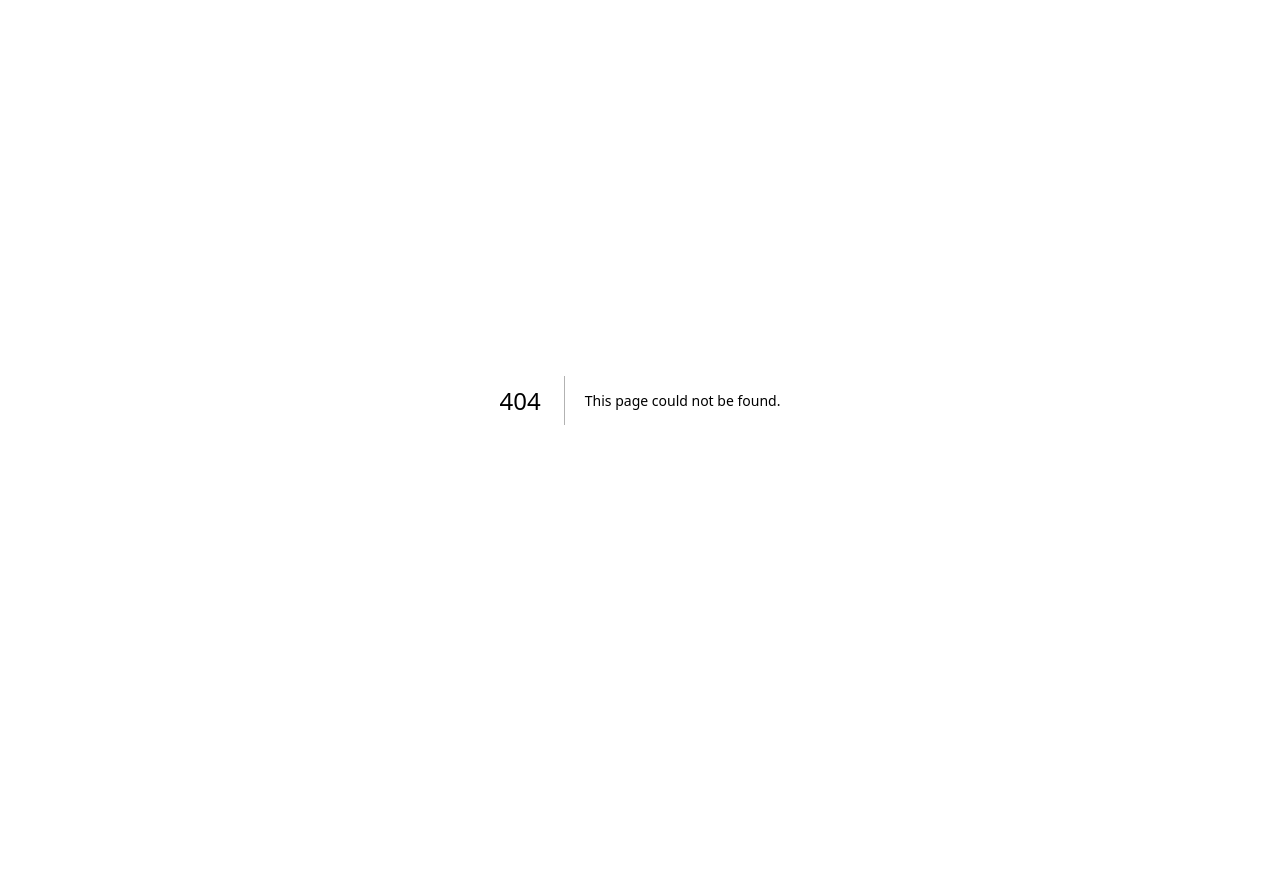
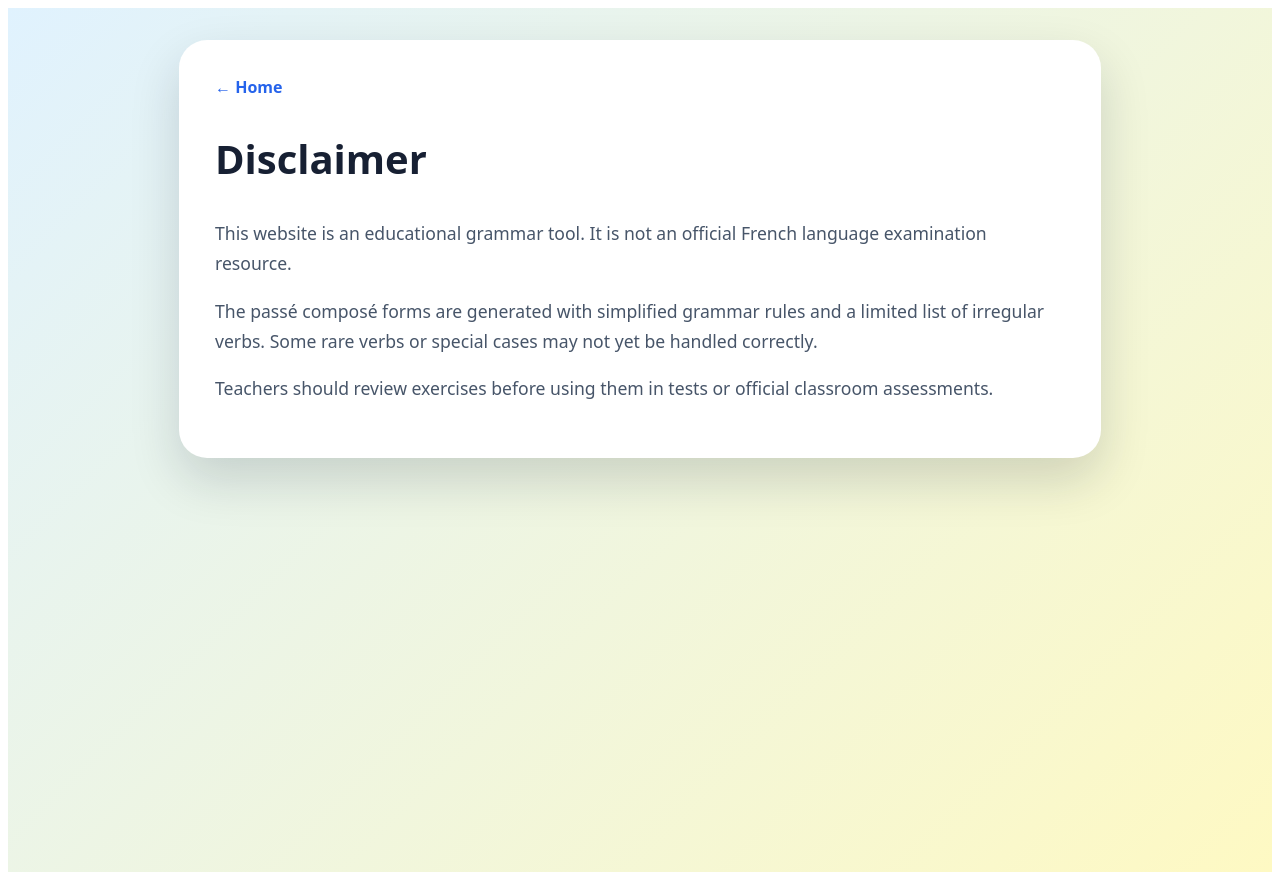
Before and after one commit to ossthun/machinepc, a Next.js app: page /disclaimer in a window 1280 px wide. Before the commit this address had no page. Before the commit the page ends 800 px from the top, so only its background shows below. Built offline with nearby package versions, Linux system fonts and the light colour scheme.

Commit message:
Add Disclaimer page with educational information

```diff
--- /dev/null
+++ b/pages/disclaimer.js
@@ -0,0 +1,66 @@
+import Link from "next/link";
+
+export default function Disclaimer() {
+  return (
+    <Page title="Disclaimer">
+      <p>
+        This website is an educational grammar tool. It is not an official French
+        language examination resource.
+      </p>
+
+      <p>
+        The passé composé forms are generated with simplified grammar rules and a
+        limited list of irregular verbs. Some rare verbs or special cases may not
+        yet be handled correctly.
+      </p>
+
+      <p>
+        Teachers should review exercises before using them in tests or official
+        classroom assessments.
+      </p>
+    </Page>
+  );
+}
+
+function Page({ title, children }) {
+  return (
+    <main style={styles.page}>
+      <section style={styles.card}>
+        <Link href="/" style={styles.back}>← Home</Link>
+        <h1 style={styles.title}>{title}</h1>
+        <div style={styles.text}>{children}</div>
+      </section>
+    </main>
+  );
+}
+
+const styles = {
+  page: {
+    minHeight: "100vh",
+    padding: "32px",
+    fontFamily: "system-ui, sans-serif",
+    background: "linear-gradient(135deg, #e0f2fe, #fef9c3)",
+  },
+  card: {
+    maxWidth: "850px",
+    margin: "0 auto",
+    background: "white",
+    borderRadius: "28px",
+    padding: "36px",
+    boxShadow: "0 22px 50px rgba(15,23,42,.16)",
+  },
+  back: {
+    color: "#2563eb",
+    fontWeight: 900,
+    textDecoration: "none",
+  },
+  title: {
+    fontSize: "2.5rem",
+    color: "#172033",
+  },
+  text: {
+    fontSize: "1.1rem",
+    lineHeight: 1.7,
+    color: "#475569",
+  },
+};
```
